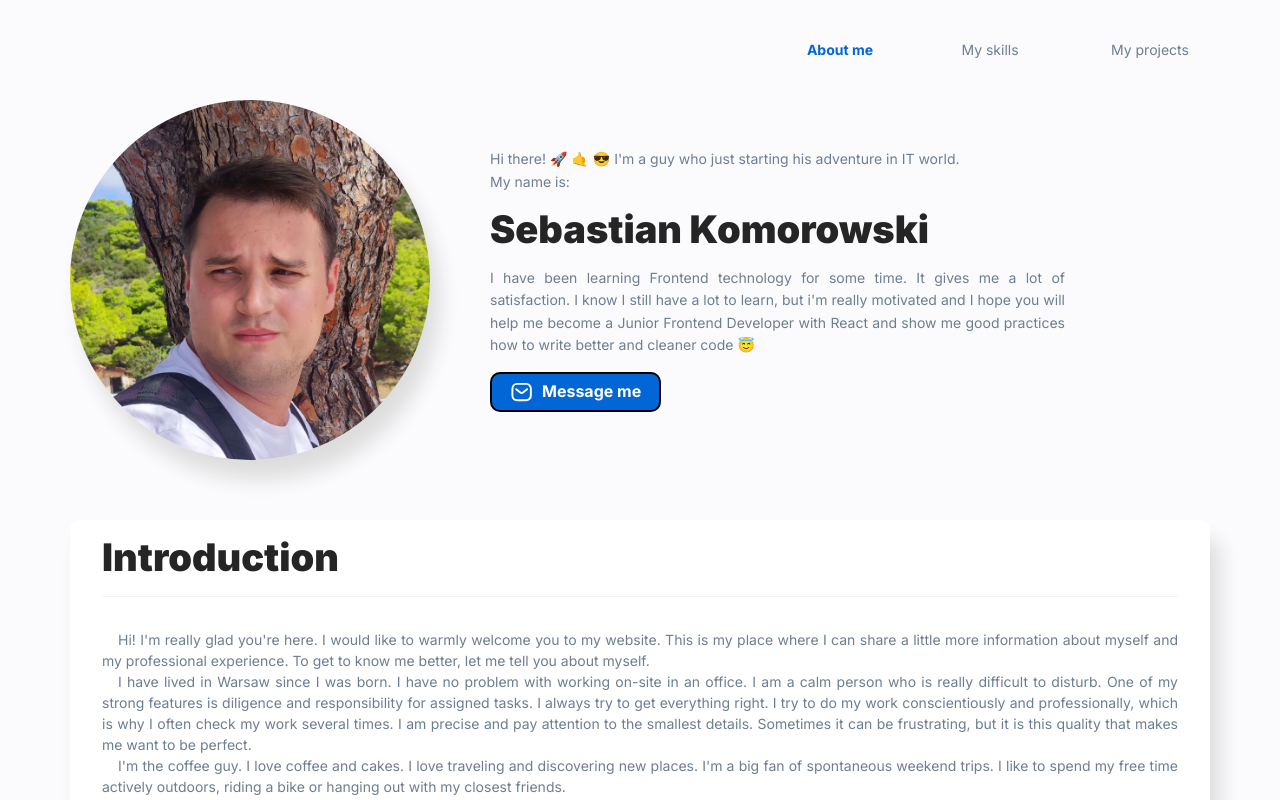
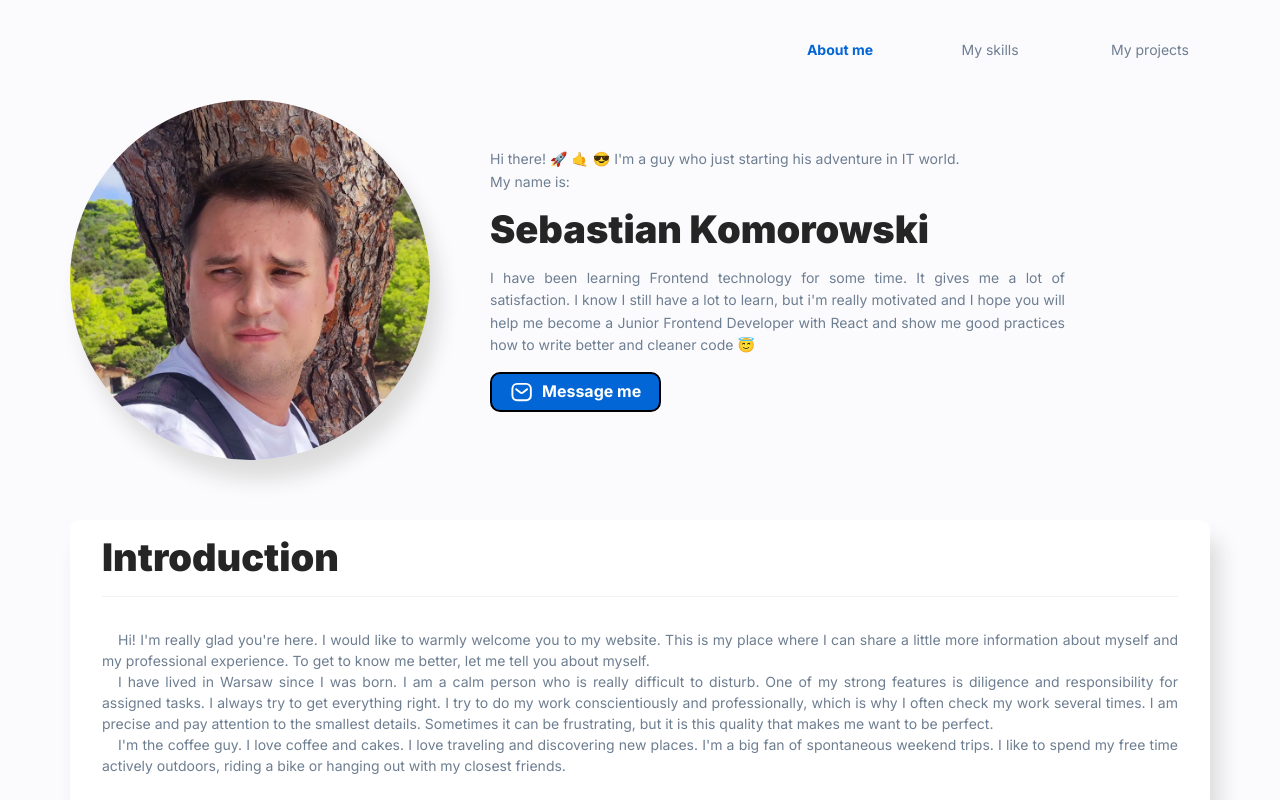
Before and after one commit to carterstorm/my-personal-homepage, a React (Create React App) app: page / in a window 1280 px wide. Both pictures are taken after a click on the item "About me". Shown: the top 800 px of the page. Built offline with nearby package versions, Linux system fonts and the light colour scheme.

Commit message:
changed Introduction

```diff
--- a/src/features/AboutMe/Introduction/index.js
+++ b/src/features/AboutMe/Introduction/index.js
@@ -8,9 +8,8 @@ export const Introduction = () => (
             my professional experience. To get to know me better, let me tell you about myself.
         </Paragraph>
         <Paragraph>
-            I have lived in Warsaw since I was born. I have no problem with working on-site in an office. I am a
-            calm person who is really difficult to disturb. One of my strong features is
-            diligence and responsibility for assigned tasks. I always try to get everything right.
+            I have lived in Warsaw since I was born. I am a calm person who is really difficult to disturb.
+            One of my strong features is diligence and responsibility for assigned tasks. I always try to get everything right.
             I try to do my work conscientiously and professionally, which is why I often check my work several times.
             I am precise and pay attention to the smallest details. Sometimes it can be frustrating,
             but it is this quality that makes me want to be perfect.
```
